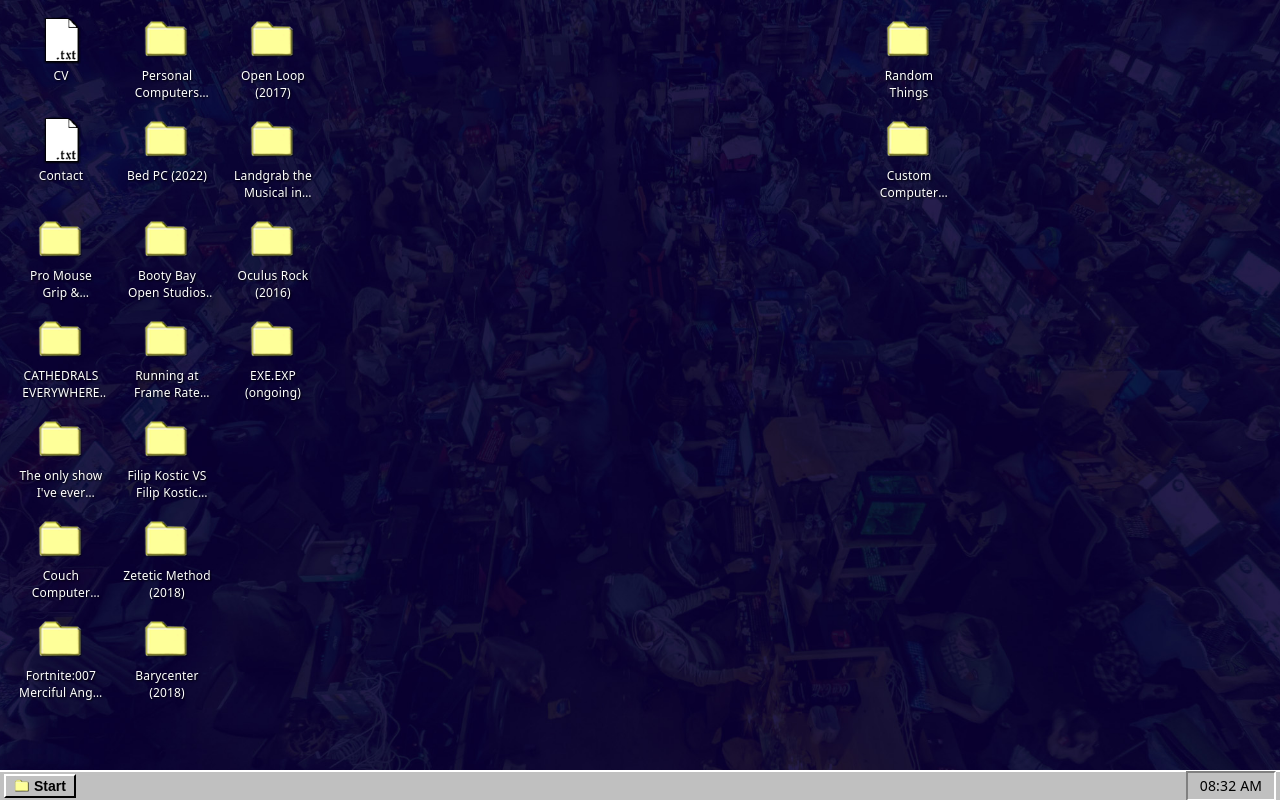
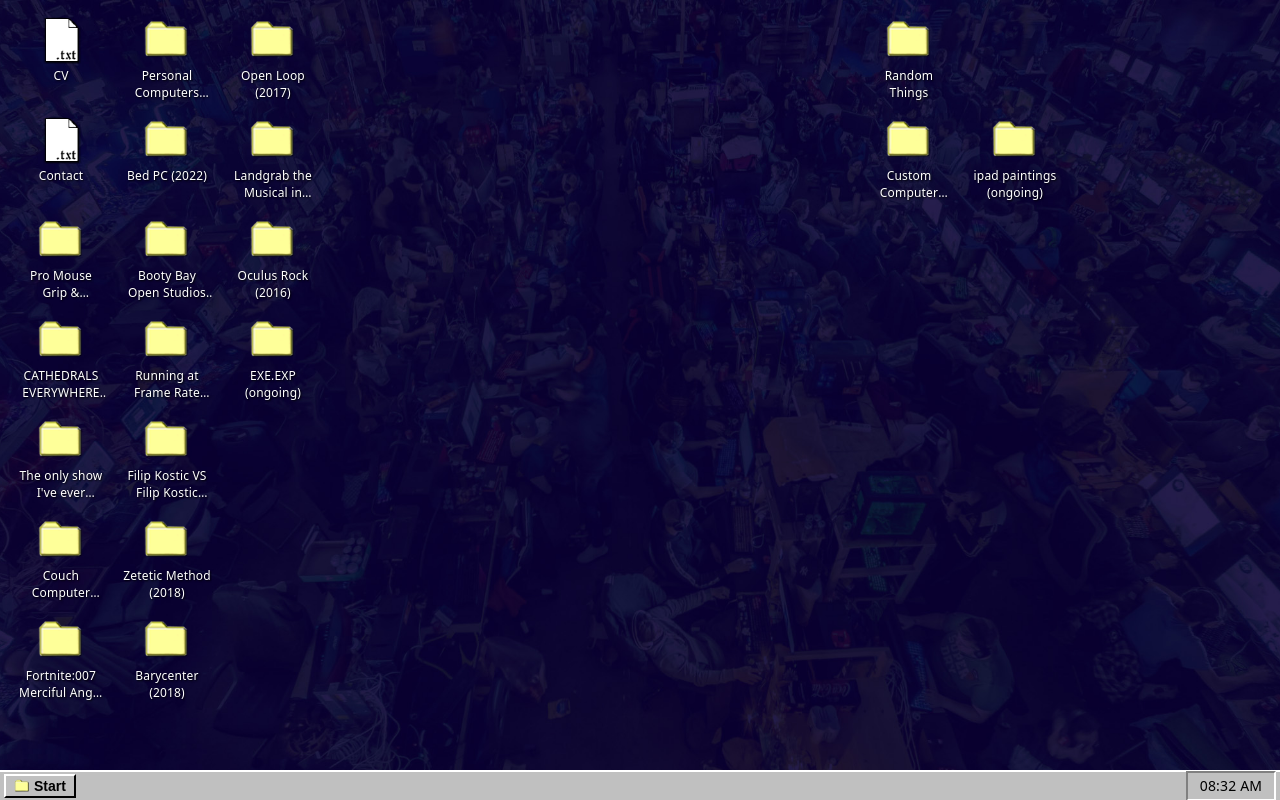
Before and after one commit to F-Kostic/netlify_website, a React (Vite) app: page / in a window 1280 px wide. Built offline with nearby package versions, Linux system fonts and the light colour scheme.

Commit message:
adding one more folder and some other stuff

```diff
--- a/src/portfolioContent.ts
+++ b/src/portfolioContent.ts
@@ -584,6 +584,7 @@ Shown and commissioned by Projektwohnung Krudebude as part of the group show Fal
       { name: 'Jeff Probst Weird',      type: 'image', url: '/images/Random/jeffprobst.jpg' },
       { name: 'Blizzard Employee Skateboard',      type: 'image', url: '/images/Random/skateboard.webp' },
       { name: 'PETG Test Print (spray painted)',      type: 'image', url: '/images/Random/relieftest.jpg' },
+      { name: 'Dylan Brady - Of Course I still Love You', type: 'video', url: 'https://www.youtube.com/embed/xDootNGnt6s' },
     ],
   },
 
@@ -607,6 +608,26 @@ Shown and commissioned by Projektwohnung Krudebude as part of the group show Fal
       { name: 'Fountain of Everything (server)',      type: 'image', url: '/images/CustomPCS/WholeCollage.jpg' },
 
     ],
+
+  },
+
+  {
+    id: 'ipad-paintings',
+    name: 'ipad paintings (ongoing)',
+    type: 'folder',
+    x: 970,
+    y: 116,
+    items: [
+      {
+        name: 'Info',
+        type: 'info',
+        content: `Some still life paintings I made on my ipad on procreate.`,
+      },
+      { name: 'Airport',      type: 'image', url: '/images/ipad/Airport.jpg' },
+      { name: 'Harris',      type: 'image', url: '/images/ipad/Harris.jpg' },
+
+    ],
+
   },
 
   // --------------------------------------------------------------------------
```
Also changed, not shown: public/images/ipad/Airport.jpg (added), public/images/ipad/Harris.jpg (added).
